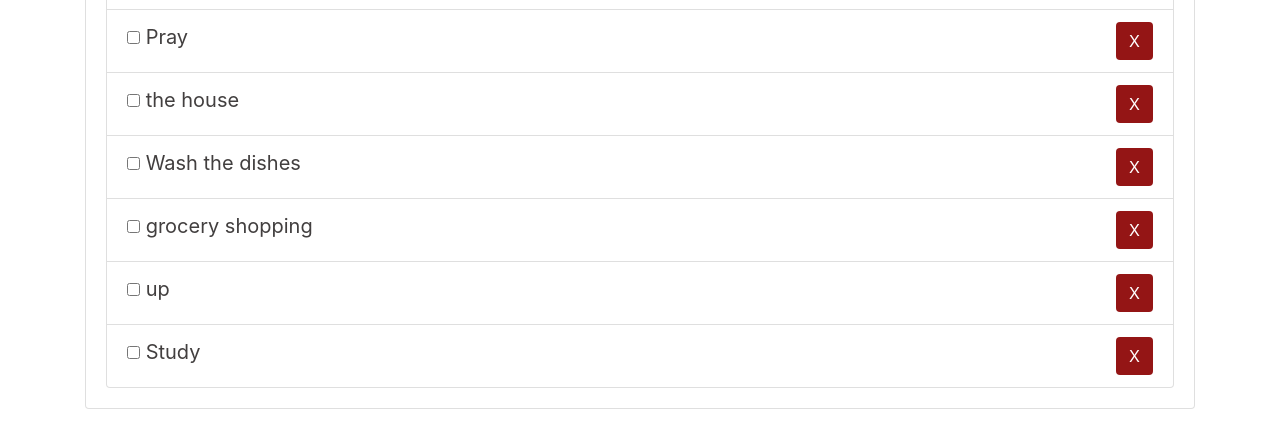
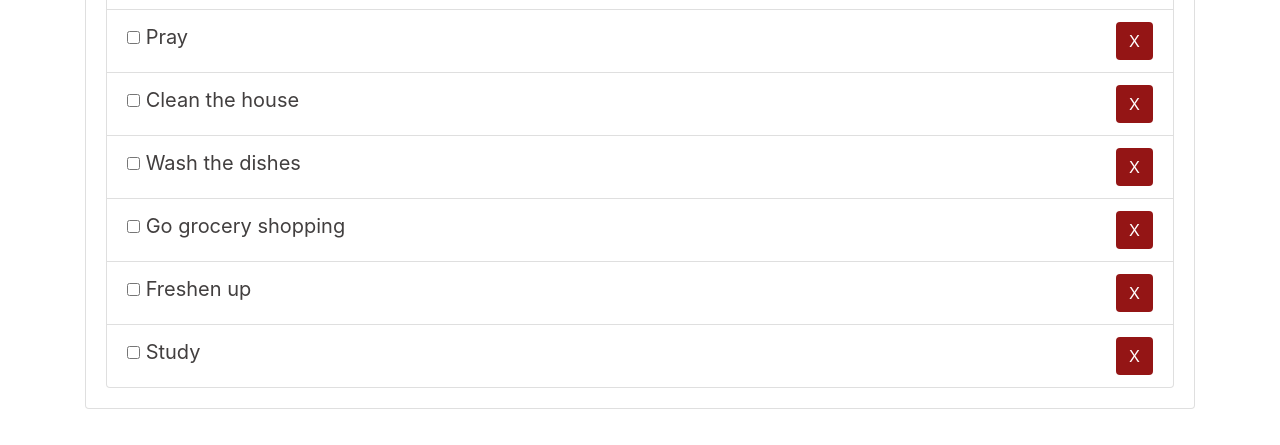
Before and after one commit to kemigabocatherine/First-to-do-list, a plain HTML site: page index.html in a window 1280 px wide. Shown: the part 331-776 px from the top of the page. Drawn offline with nearby package versions, Linux system fonts and the light colour scheme.

```diff
--- a/index.html
+++ b/index.html
@@ -39,16 +39,16 @@
                     <span class="strikethrough">Pray</span><button class="btn delete float-right text-white" >X</button></li>
                 <li class="list-group-item">
                     <input class="checkbox_class" type="checkbox">
-                    <span class="strikethrough">the house</span><button class="btn float-right text-white delete">X</button></li>
+                    <span class="strikethrough">Clean the house</span><button class="btn float-right text-white delete">X</button></li>
                 <li class="list-group-item">
                     <input class="checkbox_class" type="checkbox">
                     <span class="strikethrough">Wash the dishes</span><button class="btn float-right text-white delete">X</button></li>
                 <li class="list-group-item">
                     <input class="checkbox_class" type="checkbox">
-                    <span class="strikethrough">grocery shopping</span><button class="btn float-right text-white delete">X</button></li>
+                    <span class="strikethrough">Go grocery shopping</span><button class="btn float-right text-white delete">X</button></li>
                 <li class="list-group-item">
                     <input class="checkbox_class" type="checkbox">
-                    <span class="strikethrough">up</span><button class="btn float-right text-white delete">X</button></li>
+                    <span class="strikethrough">Freshen up</span><button class="btn float-right text-white delete">X</button></li>
                 <li class="list-group-item">
                     <input class="checkbox_class" type="checkbox">
                     <span>Study</span><button class="btn float-right text-white delete">X</button></li>
```
